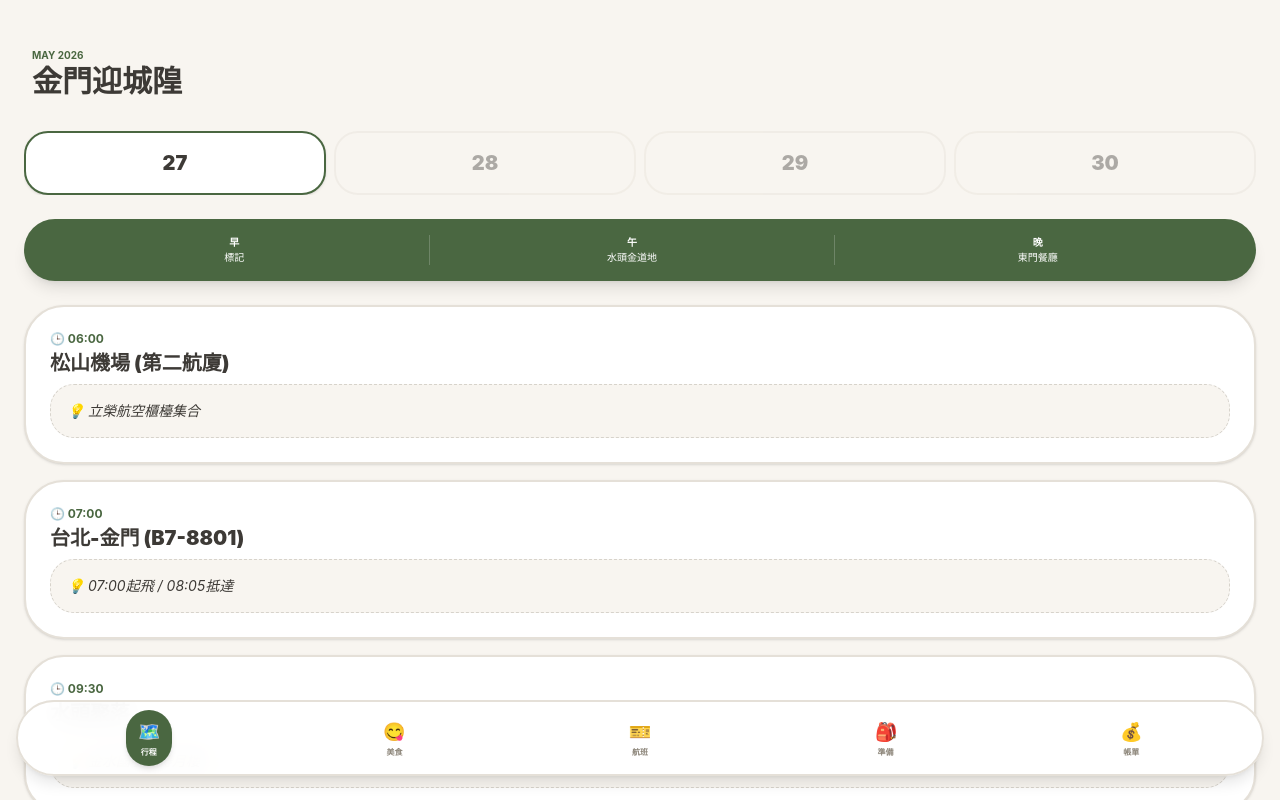
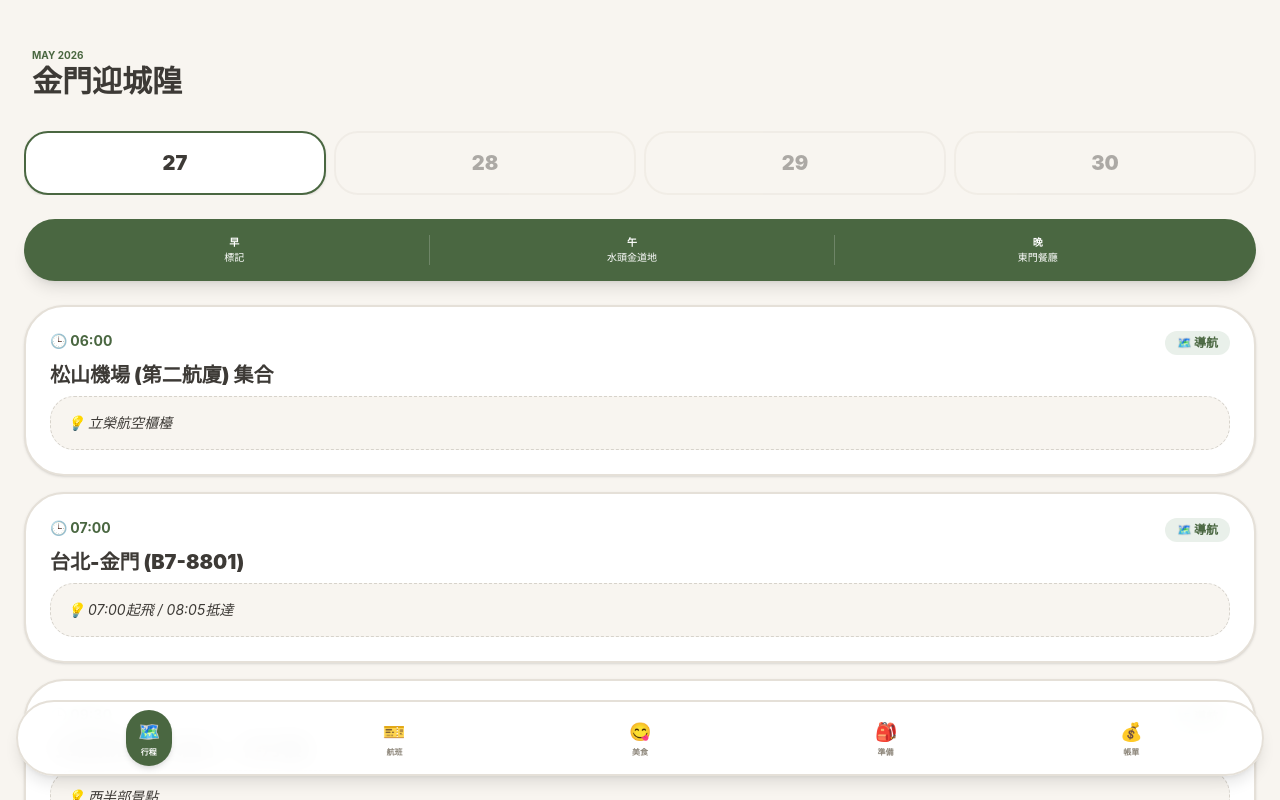
Before and after one commit to kmtsvlee/guilin-trip, a React (Vite) app: page / in a window 1280 px wide. Shown: the top 800 px of the page. Built offline with nearby package versions, Linux system fonts and the light colour scheme.

Commit message:
final gold version sync

```diff
--- a/src/App.tsx
+++ b/src/App.tsx
@@ -1,6 +1,6 @@
 import { useState } from 'react';
 
-// --- 1. 組件：美食卡片 [cite: 25-44] ---
+// --- 1. 組件：美食卡片 (附帶打電話與 Google Maps 導航) ---
 const FoodCard = ({ n, t, a }: { n: string; t: string; a: string }) => (
   <div className="bg-white p-5 rounded-[2rem] border-2 border-[#E5E0D8] shadow-sm mb-4 text-left">
     <h3 className="text-lg font-black text-[#3D3A36] mb-1">{n}</h3>
@@ -19,64 +19,50 @@ const FoodCard = ({ n, t, a }: { n: string; t: string; a: string }) => (
   </div>
 );
 
-// --- 2. 組件：航班卡片 [cite: 2] ---
-const FlightCard = ({ type, airline, flightNo, time, note }: { type: string, airline: string, flightNo: string, time: string, note: string }) => (
-  <div className="bg-white p-6 rounded-[2.5rem] border-2 border-[#E5E0D8] shadow-sm mb-4 text-left">
-    <span className="bg-[#E9F0EA] text-[#4A6741] px-3 py-1 rounded-full text-[10px] font-black uppercase mb-4 inline-block">{type}</span>
-    <div className="flex justify-between items-center text-center mb-2">
-      <div className="text-left text-[#3D3A36]"><p className="text-xl font-black">{airline}</p></div>
-      <div className="flex-1 border-t-2 border-dashed border-[#E5E0D8] mx-4 relative text-center"><span className="text-lg absolute -top-4 left-1/2 -translate-x-1/2">✈️</span></div>
-      <div className="text-right text-[#3D3A36]"><p className="text-xl font-black">{flightNo}</p></div>
-    </div>
-    <p className="text-sm font-bold text-[#8C8579] mb-4 text-center">{time}</p>
-    <p className="text-[10px] font-bold text-[#4A6741] bg-[#E9F0EA] p-3 rounded-xl">📢 {note}</p>
-  </div>
-);
-
-// --- 3. 資料庫：100% 依照您的 docx 檔案建立 [cite: 2-15] ---
+// --- 2. 資料庫：100% 對齊原檔，捨棄備選，恢復景點導航  ---
 const scheduleData = [
   { day: "27", b: "標記", l: "水頭金道地", d: "東門餐廳", items: [
-    { t: "06:00", title: "松山機場 (第二航廈)", r: "立榮航空櫃檯集合" },
-    { t: "07:00", title: "台北-金門 (B7-8801)", r: "07:00起飛 / 08:05抵達" },
-    { t: "09:30", title: "水頭聚落", r: "金水國小、得月樓" },
-    { t: "11:30", title: "珠山、歐厝聚落", r: "聚落建築攝影" },
-    { t: "14:00", title: "建功嶼 (退潮)", r: "退潮限定" },
-    { t: "15:30", title: "湖下海堤沙紋 (退潮)", r: "退潮限定" },
-    { t: "18:00", title: "慈堤黃昏", r: "夕陽攝影" },
-    { t: "20:00", title: "後埔(金城)老街夜拍", r: "人文夜間紀錄" }
+    { t: "06:00", title: "松山機場 (第二航廈) 集合", r: "立榮航空櫃檯", map: "松山機場第二航廈" },
+    { t: "07:00", title: "台北-金門 (B7-8801)", r: "07:00起飛 / 08:05抵達", map: "金門尚義機場" },
+    { t: "09:30", title: "水頭聚落 (金水國小、得月樓)", r: "西半部景點", map: "金門得月樓" },
+    { t: "11:30", title: "珠山、歐厝聚落", r: "傳統聚落巡禮", map: "珠山聚落" },
+    { t: "14:00", title: "建功嶼 (退潮)", r: "退潮限定", map: "建功嶼" },
+    { t: "15:30", title: "湖下海堤沙紋 (退潮)", r: "退潮限定", map: "湖下海堤" },
+    { t: "18:00", title: "慈堤黃昏", r: "夕陽拍攝", map: "金門慈堤" },
+    { t: "20:00", title: "後埔(金城)老街夜拍", r: "老街巡禮", map: "金城老街" }
   ]},
   { day: "28", b: "民宿", l: "海口城餐廳", d: "小明的店餐廳", items: [
-    { t: "09:00", title: "瓊林", r: "聚落巡禮" },
-    { t: "11:00", title: "金城迎城隍", r: "核心盛典" },
-    { t: "15:00", title: "南、北山聚落", r: "人文與建築" },
-    { t: "17:00", title: "嚨口沙灘軌條砦 (退潮)", r: "戰地夕陽攝影" },
-    { t: "18:30", title: "小金門", r: "北街黑糖剉冰、老街" },
-    { t: "19:30", title: "雙口海邊", r: "海濱夜色" },
-    { t: "20:30", title: "金門大橋夜拍", r: "大橋光影" }
+    { t: "09:00", title: "瓊林", r: "聚落巡禮", map: "金門瓊林聚落" },
+    { t: "11:00", title: "金城迎城隍", r: "迎城隍盛典", map: "金城鎮" },
+    { t: "15:00", title: "南、北山聚落", r: "古厝巡禮", map: "北山古洋樓" },
+    { t: "17:00", title: "嚨口沙灘軌條砦 (退潮)", r: "戰地地景", map: "嚨口沙灘" },
+    { t: "18:30", title: "小金門 (北街黑糖剉冰、老街)", r: "烈嶼鄉美食", map: "烈嶼鄉" },
+    { t: "19:30", title: "雙口海邊", r: "海濱風景", map: "雙口海濱公園" },
+    { t: "20:30", title: "金門大橋夜拍", r: "夜景拍攝", map: "金門大橋" }
   ]},
   { day: "29", b: "民宿", l: "談天樓", d: "新天地餐廳", items: [
-    { t: "06:00", title: "青年農莊栗喉蜂虎", r: "生態攝影" },
-    { t: "09:00", title: "山后民俗村", r: "對稱建築" },
-    { t: "11:00", title: "陽翟", r: "老街懷舊" },
-    { t: "14:00", title: "碧山聚落", r: "聚落巡禮" },
-    { t: "15:30", title: "沙美老街 (老理髮店)", r: "人文紀錄" },
-    { t: "17:30", title: "山外採購", r: "市區採買" },
-    { t: "19:30", title: "瓊林夜拍", r: "聚落夜間光影" }
+    { t: "06:00", title: "青年農莊栗喉蜂虎", r: "生態攝影", map: "金門青年農莊" },
+    { t: "09:00", title: "山后民俗村", r: "東半部景點", map: "山后民俗文化村" },
+    { t: "11:00", title: "陽翟", r: "老街巡禮", map: "陽翟老街" },
+    { t: "14:00", title: "碧山聚落", r: "聚落巡禮", map: "碧山聚落" },
+    { t: "15:30", title: "沙美老街 (老理髮店)", r: "人文拍攝", map: "沙美老街" },
+    { t: "17:30", title: "山外採購", r: "市區採買", map: "山外車站" },
+    { t: "19:30", title: "瓊林夜拍", r: "夜景拍攝", map: "瓊林聚落" }
   ]},
   { day: "30", b: "民宿", l: "佑昇餐廳", d: "簡餐 (浯倆餐廚)", items: [
-    { t: "09:00", title: "太湖", r: "自然湖光" },
-    { t: "10:30", title: "榕園", r: "生態紀錄" },
-    { t: "11:30", title: "漁村小艇坑道", r: "坑道攝影" },
-    { t: "13:30", title: "陳景蘭洋樓 (成功海邊)", r: "洋樓建築" },
-    { t: "15:00", title: "退房", r: "收拾行李" },
-    { t: "15:30", title: "明遺老街", r: "老街巡禮" },
-    { t: "17:00", title: "舊城門", r: "城門遺址" },
-    { t: "18:30", title: "尚義機場", r: "加油還車" },
-    { t: "20:15", title: "金門-台北 (B7-8836)", r: "20:15起飛 / 21:15抵達" }
+    { t: "09:00", title: "太湖", r: "中部景點", map: "金門太湖" },
+    { t: "10:30", title: "榕園", r: "自然生態", map: "金門榕園" },
+    { t: "11:30", title: "漁村小艇坑道", r: "坑道探訪", map: "漁村小艇坑道" },
+    { t: "13:30", title: "陳景蘭洋樓(成功海邊)", r: "洋樓巡禮", map: "陳景蘭洋樓" },
+    { t: "15:00", title: "退房", r: "老閩宅3館", map: "金門縣金湖鎮瓊林150號" },
+    { t: "15:30", title: "明遺老街", r: "老街巡禮", map: "明遺老街" },
+    { t: "17:00", title: "舊城門", r: "古蹟巡禮", map: "金門舊城門" },
+    { t: "18:30", title: "尚義機場 (加油還車)", r: "機場集合", map: "金門尚義機場" },
+    { t: "20:15", title: "金門-台北 (B7-8836)", r: "20:15起飛 / 21:15抵達", map: "松山機場" }
   ]}
 ];
 
-// --- 4. 美食資料庫：包含您提供的所有 20 家餐廳 [cite: 25-44] ---
+// --- 3. 美食名錄：原汁原味 20 間  ---
 const foodData = [
   { n: "金道地蚵仔煎", t: "082-327969", a: "金城鎮前水頭15號" },
   { n: "東門餐廳", t: "082-371850", a: "金城鎮東門北提路" },
@@ -112,95 +98,120 @@ export default function App() {
 
   return (
     <div className="min-h-screen bg-[#F8F5F0] pb-36 font-sans text-[#3D3A36] text-left">
-      <header className="p-8 pt-12">
+      <header className="p-8 pt-12 flex justify-between items-end">
+        <div>
           <p className="text-[#4A6741] font-bold text-[10px] uppercase">May 2026</p>
           <h1 className="text-3xl font-black text-left">金門迎城隍</h1>
+        </div>
+        {tab === '帳單' && (
+          <div className="text-right">
+            <span className="text-[10px] font-bold text-[#8C8579] uppercase">總支出</span><span className="block text-2xl font-black text-[#4A6741]">NT${expenses.reduce((s,e)=>s+e.a,0)}</span>
+          </div>
+        )}
       </header>
 
       <main className="px-6">
-        {/* 行程分頁 */}
         {tab === '行程' && (
           <div className="space-y-6">
             <div className="flex space-x-2 overflow-x-auto no-scrollbar">
               {['27','28','29','30'].map(d=>(
-                <button key={d} onClick={()=>setDay(d)} className={`flex-1 min-w-[60px] py-4 rounded-2xl border-2 transition-all ${day===d?'bg-white border-[#4A6741] shadow-sm':'opacity-40 border-[#E5E0D8]'}`}>
-                  <span className="text-xl font-black">{d}</span>
-                </button>
+                <button key={d} onClick={()=>setDay(d)} className={`flex-1 min-w-[60px] py-4 rounded-2xl border-2 transition-all ${day===d?'bg-white border-[#4A6741] shadow-sm':'opacity-40 border-[#E5E0D8]'}`}><span className="text-xl font-black">{d}</span></button>
               ))}
             </div>
+
+            {/* 每日餐食快覽 */}
             <div className="bg-[#4A6741] p-4 rounded-3xl text-white flex justify-around text-center shadow-lg text-[10px]">
               <div className="flex-1"><b>早</b><br/>{curr.b}</div>
               <div className="flex-1 border-l border-white/20 px-2"><b>午</b><br/>{curr.l}</div>
               <div className="flex-1 border-l border-white/20 px-2"><b>晚</b><br/>{curr.d}</div>
             </div>
+
+            {/* 景點卡片 (附帶專屬 MAP 導航) */}
             {curr.items.map((it, i)=>(
               <div key={i} className="bg-white p-6 rounded-[2.5rem] border-2 border-[#E5E0D8] shadow-sm mb-4">
-                <p className="text-[#4A6741] font-bold text-xs mb-1 text-left">🕒 {it.t}</p>
+                <div className="flex justify-between items-start mb-2">
+                  <p className="text-[#4A6741] font-bold text-sm">🕒 {it.t}</p>
+                  <a
+                    href={"https://www.google.com/maps/search/?api=1&query=" + window.encodeURIComponent(it.map)}
+                    target="_blank"
+                    rel="noreferrer"
+                    className="bg-[#E9F0EA] text-[#4A6741] px-3 py-1 rounded-full text-xs font-black"
+                  >
+                    🗺️ 導航
+                  </a>
+                </div>
                 <h2 className="text-xl font-black leading-tight mb-2 text-left">{it.title}</h2>
                 <div className="bg-[#F8F5F0] p-4 rounded-2xl border border-dashed border-[#8C8579]/30 text-sm italic text-left">💡 {it.r}</div>
               </div>
             ))}
 
-            {/* 第四天專屬備選景點 [cite: 15] */}
-            {day === "30" && (
-              <div className="bg-[#E9F0EA] p-6 rounded-3xl border-2 border-[#4A6741]/20 mt-4 text-xs font-bold text-left text-[#3D3A36]">
-                備選景點：翟山坑道、船型堡、探訪軍事據點、沉睡的戰車(退潮)、農試所
-              </div>
-            )}
-
-            {/* 住宿資訊 [cite: 2] */}
-            {day !== "30" && (
+            {/* 住宿資訊 (天天顯示) */}
             <div className="mt-12 pt-8 border-t-2 border-dashed border-[#E5E0D8]">
               <p className="text-[10px] font-black text-[#8C8579] uppercase text-center mb-4 tracking-widest">住宿飯店</p>
               <div className="bg-white p-6 rounded-[2.5rem] border-2 border-[#4A6741] shadow-sm text-left">
                 <h3 className="text-lg font-black mb-1">🏠 老閩宅 3 館</h3>
-                  <a href="https://www.google.com/maps/search/?api=1&query=金門縣金湖鎮瓊林150號" target="_blank" rel="noreferrer" className="text-xs italic text-[#4A6741] mb-1 underline decoration-dashed block">📍 金門縣金湖鎮瓊林150號</a>
+                <a href={"https://www.google.com/maps/search/?api=1&query=" + window.encodeURIComponent("金門縣金湖鎮瓊林150號")} target="_blank" rel="noreferrer" className="text-xs italic text-[#4A6741] mb-1 underline decoration-dashed block">📍 金門縣金湖鎮瓊林150號</a>
                 <p className="text-xs font-bold text-[#8C8579]">📞 0933-699582</p>
               </div>
             </div>
-            )}
           </div>
         )}
 
-        {/* 航班分頁回來了！ [cite: 2, 16] */}
+        {/* 航班分頁 */}
         {tab === '航班' && (
           <div className="space-y-4">
-            <FlightCard type="去程 05.27 (三)" airline="立榮航空" flightNo="B7-8801" time="07:00 / 08:05" note="06:00 松山機場 (第二航廈) 立榮航空櫃檯集合" />
-            <FlightCard type="回程 05.30 (六)" airline="立榮航空" flightNo="B7-8836" time="20:15 / 21:15" note="18:30 尚義機場 (加油還車)" />
+            <div className="bg-white p-6 rounded-[2.5rem] border-2 border-[#E5E0D8] shadow-sm text-left">
+              <span className="bg-[#E9F0EA] text-[#4A6741] px-3 py-1 rounded-full text-[10px] font-black uppercase mb-4 inline-block">去程 05/27 (三)</span>
+              <div className="flex justify-between items-center text-center mb-2">
+                <div className="text-left text-[#3D3A36]"><p className="text-xl font-black">立榮 B7-8801</p></div>
+                <div className="flex-1 border-t-2 border-dashed border-[#E5E0D8] mx-4 relative"><span className="text-lg absolute -top-4 left-1/2 -translate-x-1/2">✈️</span></div>
+              </div>
+              <p className="text-sm font-bold text-[#8C8579] mb-4">07:00 起飛 / 08:05 抵達</p>
+              <p className="text-[10px] font-bold text-[#4A6741] bg-[#E9F0EA] p-3 rounded-xl">📢 06:00 松山機場 (第二航廈) 集合</p>
+            </div>
+            <div className="bg-white p-6 rounded-[2.5rem] border-2 border-[#E5E0D8] shadow-sm text-left">
+              <span className="bg-[#E9F0EA] text-[#4A6741] px-3 py-1 rounded-full text-[10px] font-black uppercase mb-4 inline-block">回程 05/30 (六)</span>
+              <div className="flex justify-between items-center text-center mb-2">
+                <div className="text-left text-[#3D3A36]"><p className="text-xl font-black">立榮 B7-8836</p></div>
+                <div className="flex-1 border-t-2 border-dashed border-[#E5E0D8] mx-4 relative"><span className="text-lg absolute -top-4 left-1/2 -translate-x-1/2 rotate-180">✈️</span></div>
+              </div>
+              <p className="text-sm font-bold text-[#8C8579] mb-4">20:15 起飛 / 21:15 抵達</p>
+              <p className="text-[10px] font-bold text-[#4A6741] bg-[#E9F0EA] p-3 rounded-xl">📢 18:30 尚義機場 (加油還車)</p>
+            </div>
           </div>
         )}
 
         {/* 美食分頁 */}
         {tab === '美食' && (
           <div className="space-y-4">
-            <p className="text-[10px] font-black text-[#8C8579] uppercase mb-4 tracking-widest text-left">美食地圖 (全 20 家)</p>
+            <p className="text-[10px] font-black text-[#8C8579] uppercase mb-4 tracking-widest text-left">在地美食名錄 (20家)</p>
             {foodData.map((f, i)=>(<FoodCard key={i} n={f.n} t={f.t} a={f.a} />))}
           </div>
         )}
 
-        {/* 準備清單 [cite: 17-23] */}
+        {/* 準備清單 */}
         {tab === '準備' && (
           <div className="space-y-6 text-left">
             <div className="bg-[#4A6741] p-6 rounded-[2.5rem] text-white">
               <p className="text-[10px] font-bold opacity-70 uppercase mb-3">托運規定</p>
               <ul className="text-xs font-bold space-y-2">
                 <li>🔋 電池：必須隨身攜帶</li>
-                <li>📸 腳架：一定要托運 (用腳架袋裝好)</li>
+                <li>📸 腳架：一定要托運 (裝腳架袋)</li>
                 <li>✈️ 行李：每人可托運 10 公斤</li>
               </ul>
             </div>
             <div className="bg-white rounded-[2.5rem] border-2 border-[#E5E0D8] shadow-sm overflow-hidden">
               {[
                 {id:1, t:"身份證正本、駕照4人", c:"重要"},
-                {id:2, t:"相機、各焦段鏡頭(栗喉蜂虎300-400)", c:"攝影"},
+                {id:2, t:"各焦段鏡頭 (栗喉蜂虎300-400)", c:"攝影"},
                 {id:3, t:"快門線、偏光/漸層鏡、閃光燈", c:"攝影"},
                 {id:4, t:"記憶卡、電池、充電器、三腳架", c:"攝影"},
-                {id:5, t:"環保筷、保溫瓶、拖鞋", c:"生活"},
-                {id:6, t:"自備盥洗物品(民宿不提供一次性)", c:"生活"},
-                {id:7, t:"太陽眼鏡、帽子、防曬油、折傘", c:"生活"},
-                {id:8, t:"手電筒、望遠鏡、健保卡及常用藥品", c:"生活"}
+                {id:5, t:"盥洗物品 (民宿不提供一次性)", c:"生活"},
+                {id:6, t:"環保筷、保溫瓶、拖鞋、折傘", c:"生活"},
+                {id:7, t:"太陽眼鏡、帽子、防曬油", c:"生活"},
+                {id:8, t:"手電筒、望遠鏡、健保卡及藥品", c:"生活"}
               ].map(i=>(
-                <div key={i.id} onClick={()=>setChecked(p=>p.includes(i.id)?p.filter(x=>x!==i.id):[...p,i.id])} className="flex items-center p-6 border-b-2 border-[#F8F5F0] last:border-0">
+                <div key={i.id} onClick={()=>setChecked(p=>p.includes(i.id)?p.filter(x=>x!==i.id):[...p,i.id])} className="flex items-center p-6 border-b-2 border-[#F8F5F0] last:border-0 active:bg-gray-50">
                   <span className="text-2xl mr-4">{checked.includes(i.id)?'✅':'⬜'}</span>
                   <div><p className={`font-black ${checked.includes(i.id)?'line-through opacity-30 text-[#8C8579]':''}`}>{i.t}</p><span className="text-[8px] font-bold text-[#8C8579] uppercase">{i.c}</span></div>
                 </div>
@@ -209,13 +220,9 @@ export default function App() {
           </div>
         )}
 
-        {/* 帳單分頁回來了！ */}
+        {/* 帳單分頁 */}
         {tab === '帳單' && (
           <div className="space-y-4 text-left">
-            <div className="text-right mb-6">
-              <span className="text-[10px] font-bold text-[#8C8579] uppercase block">總計支出</span>
-              <span className="text-4xl font-black text-[#4A6741]">NT${expenses.reduce((s,e)=>s+e.a,0)}</span>
-            </div>
             <div className="bg-white p-6 rounded-[2.5rem] border-2 border-[#E5E0D8] shadow-sm">
               <div className="flex space-x-2">
                 <input type="text" placeholder="項目" value={inI} onChange={(e: any)=>setInI(e.target.value)} className="flex-1 p-4 rounded-2xl bg-[#F8F5F0] font-bold text-sm outline-none" />
@@ -235,7 +242,7 @@ export default function App() {
       </main>
 
       <nav className="fixed bottom-6 left-4 right-4 bg-white/95 backdrop-blur-md rounded-[2.5rem] border-2 border-[#E5E0D8] p-2 flex justify-around items-center shadow-lg z-50">
-        {[{id:'行程', i:'🗺️'}, {id:'美食', i:'😋'}, {id:'航班', i:'🎫'}, {id:'準備', i:'🎒'}, {id:'帳單', i:'💰'}].map(t => (
+        {[{id:'行程', i:'🗺️'}, {id:'航班', i:'🎫'}, {id:'美食', i:'😋'}, {id:'準備', i:'🎒'}, {id:'帳單', i:'💰'}].map(t => (
           <button key={t.id} onClick={()=>setTab(t.id)} className={`flex flex-col items-center p-2 px-3 rounded-2xl transition-all ${tab===t.id?'bg-[#4A6741] text-white shadow-md':'text-[#8C8579]'}`}>
             <span className="text-lg">{t.i}</span><span className="text-[8px] font-black">{t.id}</span>
           </button>
```
Lines whose indentation alone changed are shown as unchanged.
